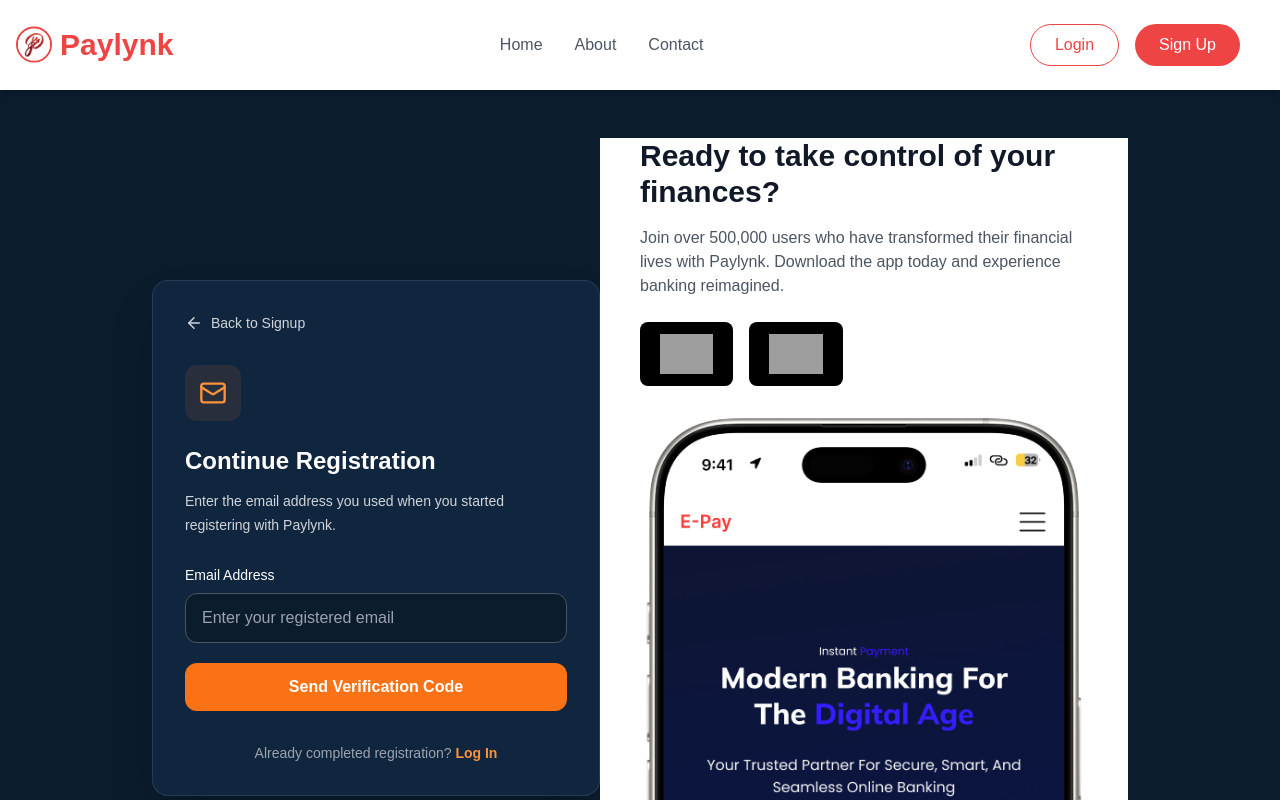
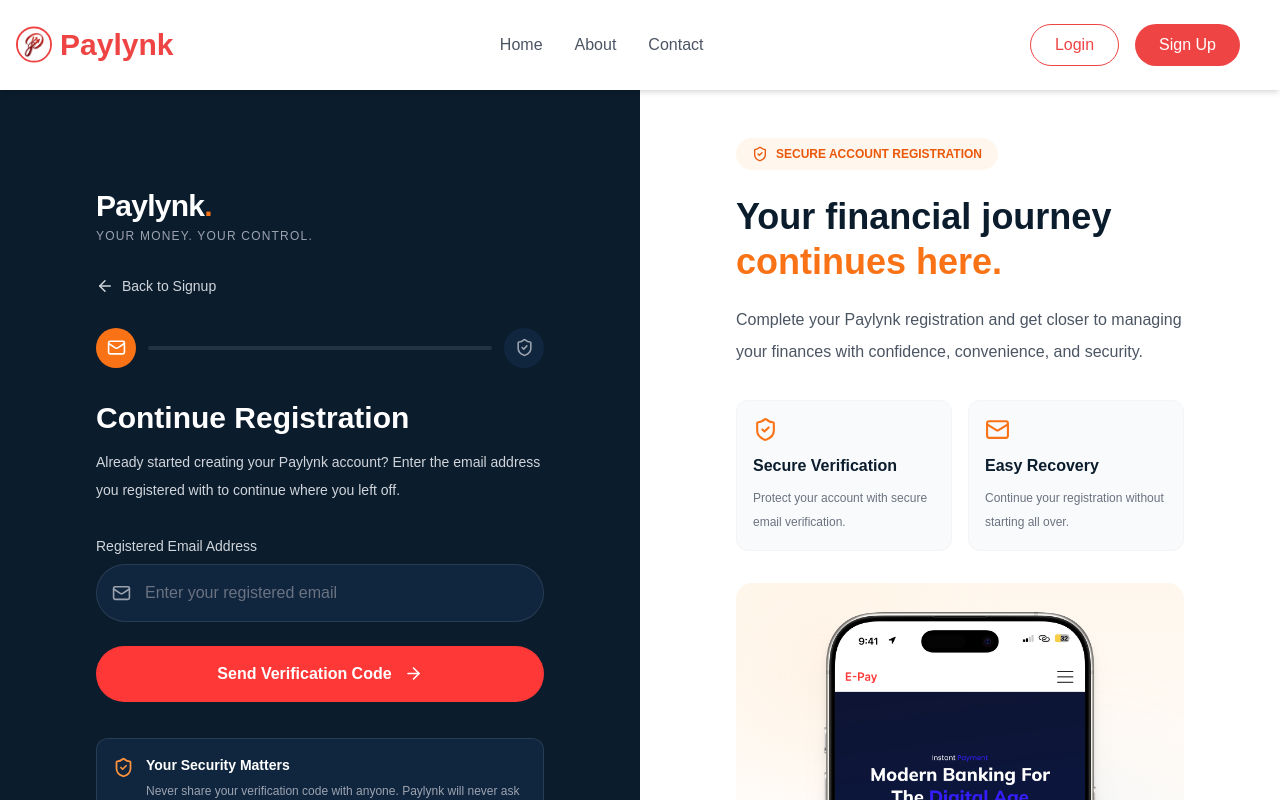
Before and after one commit to bello1remide2008/paylynk, a React (Vite) app: page /continue-registration in a window 1280 px wide. Shown: the top 800 px of the page. Built offline with nearby package versions, Linux system fonts and the light colour scheme; grey boxes are pictures that could not be loaded.

Commit message:
Update ContinueRegistration.jsx

```diff
--- a/src/components/ContinueRegistration.jsx
+++ b/src/components/ContinueRegistration.jsx
@@ -1,6 +1,15 @@
+
 import { useState } from "react";
 import { useNavigate } from "react-router-dom";
-import { ArrowLeft, Mail, ShieldCheck } from "lucide-react";
+import {
+  ArrowLeft,
+  Mail,
+  ShieldCheck,
+  RefreshCw,
+  CheckCircle2,
+  LockKeyhole,
+  ArrowRight,
+} from "lucide-react";
 import phone from "./phone.png";
 
 const API_URL = "https://paylynk-1.onrender.com/api/auth";
@@ -8,15 +17,31 @@ const API_URL = "https://paylynk-1.onrender.com/api/auth";
 const ContinueRegistration = () => {
   const navigate = useNavigate();
 
+  // ==========================
+  // STATES
+  // ==========================
   const [email, setEmail] = useState("");
   const [otp, setOtp] = useState("");
   const [step, setStep] = useState("email");
+
   const [loading, setLoading] = useState(false);
   const [message, setMessage] = useState("");
   const [error, setError] = useState("");
 
-  const requestOtp = async (e) => {
-    e.preventDefault();
+  // ==========================
+  // REQUEST / RESEND OTP
+  // ==========================
+  const requestOtp = async (event) => {
+    event?.preventDefault();
+
+    if (loading) return;
+
+    const normalizedEmail = email.trim().toLowerCase();
+
+    if (!normalizedEmail) {
+      setError("Please enter your email address.");
+      return;
+    }
 
     setLoading(true);
     setError("");
@@ -31,16 +56,17 @@ const ContinueRegistration = () => {
             "Content-Type": "application/json",
           },
           body: JSON.stringify({
-            email: email.trim().toLowerCase(),
+            email: normalizedEmail,
           }),
         }
       );
 
       const data = await response.json();
 
-      if (!response.ok) {
+      if (!response.ok || data.success === false) {
         throw new Error(
-          data.message || "Unable to request verification code"
+          data.message ||
+            "Unable to request verification code."
         );
       }
 
@@ -49,19 +75,32 @@ const ContinueRegistration = () => {
           "If an eligible registration exists, a verification code will be sent."
       );
 
+      setOtp("");
       setStep("otp");
     } catch (err) {
-      setError(err.message);
+      console.error("REQUEST OTP ERROR:", err);
+
+      setError(
+        err.message ||
+          "Unable to request a verification code. Please try again."
+      );
     } finally {
       setLoading(false);
     }
   };
 
-  const verifyOtp = async (e) => {
-    e.preventDefault();
+  // ==========================
+  // VERIFY OTP
+  // ==========================
+  const verifyOtp = async (event) => {
+    event.preventDefault();
 
-    if (!/^\d{6}$/.test(otp)) {
-      setError("Please enter a valid 6-digit OTP.");
+    if (loading) return;
+
+    const normalizedOtp = otp.trim();
+
+    if (!/^\d{6}$/.test(normalizedOtp)) {
+      setError("Please enter a valid 6-digit verification code.");
       return;
     }
 
@@ -79,7 +118,7 @@ const ContinueRegistration = () => {
           },
           body: JSON.stringify({
             email: email.trim().toLowerCase(),
-            otp,
+            otp: normalizedOtp,
           }),
         }
       );
@@ -88,10 +127,20 @@ const ContinueRegistration = () => {
 
       if (!response.ok || !data.success) {
         throw new Error(
-          data.message || "OTP verification failed"
+          data.message ||
+            "Verification failed. Please check your code."
         );
       }
 
+      if (!data.token) {
+        throw new Error(
+          "Verification succeeded, but no authentication token was returned."
+        );
+      }
+
+      // ==========================
+      // SAVE AUTHENTICATION
+      // ==========================
       localStorage.setItem("token", data.token);
 
       if (data.user) {
@@ -99,81 +148,192 @@ const ContinueRegistration = () => {
           "userInfo",
           JSON.stringify(data.user)
         );
+
+        if (data.user.name) {
+          localStorage.setItem(
+            "epay_user_name",
+            data.user.name
+          );
+        }
       }
 
+      // Remove temporary registration data
       localStorage.removeItem("userId");
       localStorage.removeItem("tempEmail");
       localStorage.removeItem("tempPhone");
 
-      navigate(data.nextStep || "/enter-bvn", {
+      // ==========================
+      // CONTINUE REGISTRATION
+      // ==========================
+      const allowedRoutes = [
+        "/enter-bvn",
+        "/select-bank",
+        "/enter-account",
+        "/account-verification",
+        "/dashboard",
+      ];
+
+      const nextStep = allowedRoutes.includes(
+        data.nextStep
+      )
+        ? data.nextStep
+        : "/enter-bvn";
+
+      navigate(nextStep, {
         replace: true,
       });
     } catch (err) {
-      setError(err.message);
+      console.error("VERIFY OTP ERROR:", err);
+
+      setError(
+        err.message ||
+          "Unable to verify your code. Please try again."
+      );
     } finally {
       setLoading(false);
     }
   };
 
+  // ==========================
+  // CHANGE EMAIL
+  // ==========================
+  const handleChangeEmail = () => {
+    if (loading) return;
+
+    setStep("email");
+    setOtp("");
+    setError("");
+    setMessage("");
+  };
+
+  // ==========================
+  // RENDER
+  // ==========================
   return (
-    <div className="flex min-h-screen items-center justify-center bg-[#0b1c2d] px-4 py-12">
-      <div className="w-full max-w-md rounded-2xl border border-white/10 bg-[#10263f] p-6 text-white shadow-2xl sm:p-8">
+    <div className="grid min-h-screen grid-cols-1 lg:grid-cols-2">
 
+      {/* ==========================
+          LEFT: REGISTRATION PANEL
+      ========================== */}
+      <div className="flex min-h-screen items-center justify-center bg-[#0b1c2d] px-6 py-10">
+
+        <div className="w-full max-w-md text-white">
+
+          {/* BRAND */}
+          <div className="mb-8">
+            <h2 className="text-3xl font-black tracking-tight">
+              Paylynk
+              <span className="text-orange-500">.</span>
+            </h2>
+
+            <p className="mt-1 text-xs tracking-widest text-gray-400">
+              YOUR MONEY. YOUR CONTROL.
+            </p>
+          </div>
+
+          {/* BACK BUTTON */}
           <button
             type="button"
             onClick={() => navigate("/signup")}
-          className="mb-8 flex items-center gap-2 text-sm text-gray-300 transition hover:text-white"
+            className="mb-8 flex items-center gap-2 text-sm text-gray-300 transition hover:text-orange-400"
           >
             <ArrowLeft size={18} />
             Back to Signup
           </button>
 
-        <div className="mb-6 flex h-14 w-14 items-center justify-center rounded-xl bg-orange-500/10 text-orange-400">
+          {/* STEP INDICATOR */}
+          <div className="mb-8 flex items-center gap-3">
+
+            <div
+              className={`flex h-10 w-10 items-center justify-center rounded-full ${
+                step === "email"
+                  ? "bg-orange-500 text-white"
+                  : "bg-green-500 text-white"
+              }`}
+            >
               {step === "email" ? (
-            <Mail size={28} />
+                <Mail size={19} />
               ) : (
-            <ShieldCheck size={28} />
+                <CheckCircle2 size={19} />
               )}
             </div>
 
-        <h1 className="mb-3 text-2xl font-bold">
+            <div
+              className={`h-1 flex-1 rounded-full ${
+                step === "otp"
+                  ? "bg-orange-500"
+                  : "bg-white/10"
+              }`}
+            />
+
+            <div
+              className={`flex h-10 w-10 items-center justify-center rounded-full ${
+                step === "otp"
+                  ? "bg-orange-500 text-white"
+                  : "bg-[#10263f] text-gray-400"
+              }`}
+            >
+              <ShieldCheck size={19} />
+            </div>
+
+          </div>
+
+          {/* TITLE */}
+          <h1 className="mb-3 text-3xl font-bold">
             {step === "email"
               ? "Continue Registration"
               : "Verify Your Email"}
           </h1>
 
-        <p className="mb-7 text-sm leading-6 text-gray-300">
+          {/* DESCRIPTION */}
+          <p className="mb-8 text-sm leading-7 text-gray-300">
             {step === "email"
-            ? "Enter the email address you used when you started registering with Paylynk."
-            : "If your registration is eligible, a verification code has been sent to your email address."}
+              ? "Already started creating your Paylynk account? Enter the email address you registered with to continue where you left off."
+              : `Enter the 6-digit verification code requested for ${email.trim().toLowerCase()}. If your registration is eligible, the code will be sent to your inbox.`}
           </p>
 
+          {/* ERROR MESSAGE */}
           {error && (
             <div
               role="alert"
-            className="mb-5 rounded-lg border border-red-400/30 bg-red-500/10 p-3 text-sm text-red-300"
+              className="mb-6 rounded-xl border border-red-400/30 bg-red-500/10 px-4 py-3 text-sm leading-6 text-red-300"
             >
               {error}
             </div>
           )}
 
+          {/* SUCCESS / INFORMATION MESSAGE */}
           {message && (
             <div
               role="status"
-            className="mb-5 rounded-lg border border-green-400/30 bg-green-500/10 p-3 text-sm text-green-300"
+              className="mb-6 rounded-xl border border-green-400/30 bg-green-500/10 px-4 py-3 text-sm leading-6 text-green-300"
             >
               {message}
             </div>
           )}
 
+          {/* ==========================
+              EMAIL STEP
+          ========================== */}
           {step === "email" ? (
+
             <form onSubmit={requestOtp}>
+
+              <div className="mb-6">
+
                 <label
                   htmlFor="recovery-email"
-              className="mb-2 block text-sm font-medium"
+                  className="mb-2 block text-sm font-medium text-gray-300"
                 >
-              Email Address
+                  Registered Email Address
                 </label>
+
+                <div className="relative">
+
+                  <Mail
+                    size={19}
+                    className="absolute left-4 top-1/2 -translate-y-1/2 text-gray-400"
+                  />
 
                   <input
                     id="recovery-email"
@@ -182,59 +342,121 @@ const ContinueRegistration = () => {
                     autoComplete="email"
                     placeholder="Enter your registered email"
                     value={email}
-              onChange={(e) => setEmail(e.target.value)}
-              className="mb-5 w-full rounded-xl border border-gray-600 bg-[#0b1c2d] px-4 py-3 text-white outline-none focus:border-orange-400"
+                    onChange={(e) =>
+                      setEmail(e.target.value)
+                    }
+                    disabled={loading}
+                    className="w-full rounded-full border border-white/10 bg-[#10263f] py-4 pl-12 pr-5 text-white outline-none transition placeholder:text-gray-500 focus:border-orange-400 focus:ring-2 focus:ring-orange-400/20 disabled:opacity-60"
                   />
+
+                </div>
+              </div>
 
               <button
                 type="submit"
                 disabled={loading}
-              className="w-full rounded-xl bg-orange-500 py-3 font-semibold transition hover:bg-orange-600 disabled:opacity-60"
+                className="flex w-full items-center justify-center gap-3 rounded-full bg-[#FE3737] py-4 font-semibold text-white transition hover:bg-red-600 disabled:cursor-not-allowed disabled:opacity-60"
               >
-              {loading ? "Please wait..." : "Send Verification Code"}
+                {loading ? (
+                  <>
+                    <RefreshCw
+                      size={19}
+                      className="animate-spin"
+                    />
+                    Sending Code...
+                  </>
+                ) : (
+                  <>
+                    Send Verification Code
+                    <ArrowRight size={19} />
+                  </>
+                )}
               </button>
+
             </form>
+
           ) : (
+
+            /* ==========================
+                OTP VERIFICATION STEP
+            ========================== */
             <form onSubmit={verifyOtp}>
+
+              <div className="mb-5">
+
                 <label
                   htmlFor="recovery-otp"
-              className="mb-2 block text-sm font-medium"
+                  className="mb-2 block text-sm font-medium text-gray-300"
                 >
                   Verification Code
                 </label>
+
+                <div className="relative">
+
+                  <LockKeyhole
+                    size={19}
+                    className="absolute left-4 top-1/2 -translate-y-1/2 text-gray-400"
+                  />
 
                   <input
                     id="recovery-otp"
                     type="text"
                     inputMode="numeric"
+                    autoComplete="one-time-code"
                     maxLength={6}
+                    pattern="[0-9]{6}"
                     required
                     placeholder="000000"
                     value={otp}
                     onChange={(e) =>
-                setOtp(e.target.value.replace(/\D/g, ""))
+                      setOtp(
+                        e.target.value.replace(/\D/g, "")
+                      )
                     }
-              className="mb-5 w-full rounded-xl border border-gray-600 bg-[#0b1c2d] px-4 py-3 text-center text-2xl tracking-[0.4em] text-white outline-none focus:border-orange-400"
+                    disabled={loading}
+                    className="w-full rounded-full border border-white/10 bg-[#10263f] py-4 pl-12 pr-5 text-center text-2xl tracking-[0.3em] text-white outline-none transition placeholder:text-gray-500 focus:border-orange-400 focus:ring-2 focus:ring-orange-400/20 disabled:opacity-60"
                   />
+
+                </div>
+              </div>
+
+              <p className="mb-7 flex items-center gap-2 text-xs text-gray-400">
+                <ShieldCheck
+                  size={16}
+                  className="text-orange-400"
+                />
+                Verification codes expire after 5 minutes.
+              </p>
 
               <button
                 type="submit"
-              disabled={loading}
-              className="w-full rounded-xl bg-orange-500 py-3 font-semibold transition hover:bg-orange-600 disabled:opacity-60"
+                disabled={loading || otp.length !== 6}
+                className="flex w-full items-center justify-center gap-3 rounded-full bg-[#FE3737] py-4 font-semibold text-white transition hover:bg-red-600 disabled:cursor-not-allowed disabled:opacity-60"
               >
-              {loading ? "Verifying..." : "Verify & Continue"}
+                {loading ? (
+                  <>
+                    <RefreshCw
+                      size={19}
+                      className="animate-spin"
+                    />
+                    Verifying...
+                  </>
+                ) : (
+                  <>
+                    Verify & Continue
+                    <ArrowRight size={19} />
+                  </>
+                )}
               </button>
 
-            <div className="mt-5 flex justify-between gap-3 text-sm">
+              {/* OTP ACTIONS */}
+              <div className="mt-6 flex items-center justify-between gap-4 text-sm">
+
                 <button
                   type="button"
-                onClick={() => {
-                  setStep("email");
-                  setOtp("");
-                  setError("");
-                  setMessage("");
-                }}
-                className="text-gray-300 hover:text-white"
+                  onClick={handleChangeEmail}
+                  disabled={loading}
+                  className="text-gray-300 transition hover:text-white disabled:opacity-60"
                 >
                   Change Email
                 </button>
@@ -243,69 +465,155 @@ const ContinueRegistration = () => {
                   type="button"
                   onClick={requestOtp}
                   disabled={loading}
-                className="font-medium text-orange-400 hover:text-orange-300 disabled:opacity-60"
+                  className="flex items-center gap-2 font-medium text-orange-400 transition hover:text-orange-300 disabled:opacity-60"
                 >
+                  <RefreshCw size={15} />
                   Resend Code
                 </button>
+
               </div>
+
             </form>
           )}
 
+          {/* SECURITY NOTICE */}
+          <div className="mt-9 rounded-xl border border-white/10 bg-[#10263f] p-4">
+
+            <div className="flex items-start gap-3">
+
+              <ShieldCheck
+                size={21}
+                className="mt-0.5 shrink-0 text-orange-400"
+              />
+
+              <div>
+                <h3 className="mb-1 text-sm font-semibold">
+                  Your Security Matters
+                </h3>
+
+                <p className="text-xs leading-6 text-gray-400">
+                  Never share your verification code
+                  with anyone. Paylynk will never ask
+                  you to disclose your OTP.
+                </p>
+              </div>
+
+            </div>
+          </div>
+
+          {/* LOGIN LINK */}
           <p className="mt-8 text-center text-sm text-gray-400">
             Already completed registration?{" "}
+
             <button
               type="button"
               onClick={() => navigate("/login")}
-            className="font-semibold text-orange-400 hover:underline"
+              className="font-semibold text-orange-400 transition hover:text-orange-300 hover:underline"
             >
               Log In
             </button>
           </p>
-      </div>
-      <div className="hidden lg:flex items-center justify-center bg-white px-10">
-        <div className="max-w-md">
-          <h2 className="text-3xl font-bold mb-4">
-            Ready to take control of your finances?
-          </h2>
 
-          <p className="text-gray-600 mb-6">
-            Join over 500,000 users who have transformed their financial lives
-            with Paylynk. Download the app today and experience banking
-            reimagined.
+          {/* COPYRIGHT */}
+          <p className="mt-10 text-center text-xs text-gray-500">
+            © {new Date().getFullYear()} Paylynk.
+            All rights reserved.
           </p>
 
-          <div className="flex gap-4">
-            <div
-              onClick={() =>
-                window.open("https://play.google.com/store/apps", "_blank")
-              }
-              className="bg-black px-5 py-3 rounded-lg cursor-pointer hover:opacity-80 transition"
-            >
-              <img
-                src="https://upload.wikimedia.org/wikipedia/commons/7/78/Google_Play_Store_badge_EN.svg"
-                alt="Google Play"
-                className="h-10"
-              />
-            </div>
-
-            <div
-              className="bg-black px-5 py-3 rounded-lg cursor-pointer hover:opacity-80 transition"
-              onClick={() =>
-                window.open("https://www.apple.com/app-store/", "_blank")
-              }
-            >
-              <img
-                src="https://developer.apple.com/assets/elements/badges/download-on-the-app-store.svg"
-                alt="App Store"
-                className="h-10"
-              />
         </div>
       </div>
 
-          {/* Phone Image */}
-          <img src={phone} alt="App preview" className="w-full mt-6" />
+      {/* ==========================
+          RIGHT: PROMOTIONAL PANEL
+      ========================== */}
+      <div className="hidden min-h-screen items-center justify-center bg-white px-10 py-12 lg:flex">
+
+        <div className="w-full max-w-md">
+
+          {/* BADGE */}
+          <div className="mb-6 inline-flex items-center gap-2 rounded-full bg-orange-50 px-4 py-2 text-xs font-semibold text-orange-600">
+            <ShieldCheck size={16} />
+            SECURE ACCOUNT REGISTRATION
+          </div>
+
+          {/* HEADING */}
+          <h2 className="mb-5 text-4xl font-extrabold leading-tight text-[#0b1c2d]">
+            Your financial journey
+            <span className="block text-orange-500">
+              continues here.
+            </span>
+          </h2>
+
+          {/* DESCRIPTION */}
+          <p className="mb-8 text-base leading-8 text-gray-600">
+            Complete your Paylynk registration
+            and get closer to managing your finances
+            with confidence, convenience, and security.
+          </p>
+
+          {/* FEATURES */}
+          <div className="mb-8 grid grid-cols-2 gap-4">
+
+            <div className="rounded-xl border border-gray-100 bg-gray-50 p-4">
+
+              <ShieldCheck
+                size={25}
+                className="mb-3 text-orange-500"
+              />
+
+              <h3 className="mb-2 font-bold text-[#0b1c2d]">
+                Secure Verification
+              </h3>
+
+              <p className="text-xs leading-6 text-gray-500">
+                Protect your account with secure
+                email verification.
+              </p>
+
+            </div>
+
+            <div className="rounded-xl border border-gray-100 bg-gray-50 p-4">
+
+              <Mail
+                size={25}
+                className="mb-3 text-orange-500"
+              />
+
+              <h3 className="mb-2 font-bold text-[#0b1c2d]">
+                Easy Recovery
+              </h3>
+
+              <p className="text-xs leading-6 text-gray-500">
+                Continue your registration
+                without starting all over.
+              </p>
+
+            </div>
+
+          </div>
+
+          {/* PHONE PREVIEW */}
+          <div className="relative flex justify-center overflow-hidden rounded-2xl bg-gradient-to-b from-orange-50 to-white p-6">
+
+            <div className="absolute left-8 top-10 h-28 w-28 rounded-full bg-orange-200/40 blur-3xl" />
+
+            <div className="absolute bottom-8 right-8 h-32 w-32 rounded-full bg-blue-200/40 blur-3xl" />
+
+            <img
+              src={phone}
+              alt="Paylynk mobile app preview"
+              className="relative z-10 mx-auto w-full max-w-[280px] object-contain drop-shadow-xl"
+            />
+
+          </div>
+
+          <p className="mt-6 text-center text-xs text-gray-400">
+            Your money. Your control. Your Paylynk.
+          </p>
+
         </div>
       </div>
+
     </div>
   );
 };
```
Lines whose indentation alone changed are shown as unchanged.
